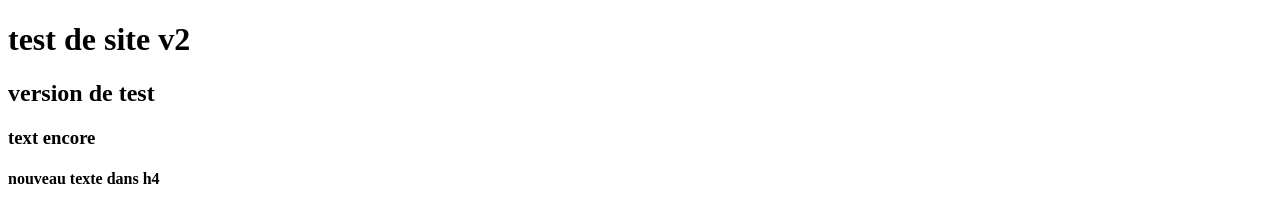
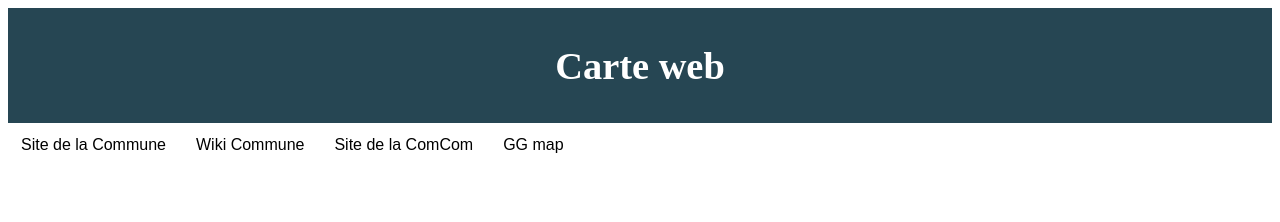
Before and after one commit to Toma-TL/Thomas-Lemoigne, a plain HTML site: page index.html in a window 1280 px wide. Drawn offline with Linux system fonts and the light colour scheme.

Commit message:
Modif tout le code

```diff
--- a/index.html
+++ b/index.html
@@ -4,11 +4,78 @@
     <meta charset="UTF-8">
     <meta name="viewport" content="width=device-width, initial-scale=1.0">
     <title>Document de Thomas</title>
+    <style>
+
+
+
+        .Titre {
+          font-size: 20px;
+          font: 1.2rem "Fira Sans", serif;
+          position: relative;
+          padding: 10px 30px 10px 30px;
+          background: #264653;
+          color: white;
+          text-align: center;
+        }
+
+
+        .bouton button{
+          display: block;
+          position: relative;
+          padding: 10px 10px 10px 10px;
+          background-color:white;
+          color: white;
+          text-align: center;
+          display: inline-block;
+          font-size: 16px;
+          transition-duration: 0.4s;
+          cursor: pointer;
+          border: solid;
+          border-color: white;
+          border-radius: 15px;
+          color: black;
+          text-align: center;
+        }
+
+        .bouton button:hover {
+          background-color: #264653;
+          color: #f4a261;
+        }
+
+          #map {
+          position: fixed;
+          width: 99%;
+          height: 400px;
+        }
+
+
+
+        .Titre_carto_1{
+          position: relative;
+          padding: 10px 30px 10px 30px;
+          font-size: 30px;
+          font: 1.2rem "Fira Sans", serif;
+          background: #D4D3DC;
+        }
+
+      </style>
 </head>
 <body>
-    <h1>test de site v2</h1>
-    <h2> version de test</h2>
-    <h3>text encore</h3>
-    <h4>nouveau texte dans h4</h4>
-</body>
+
+    <div class="Titre">
+      <h1>Carte web</h1>
+    </div>
+
+
+
+    <div class ="bouton">
+      <button class ="bouton1" onclick="window.location.href = 'https://carentanlesmarais.fr/';">
+          Site de la Commune</button>
+      <button class ="bouton2" onclick="window.location.href = 'https://fr.wikipedia.org/wiki/Carentan-les-Marais';">
+          Wiki Commune </button>
+      <button class ="bouton3" onclick="window.location.href = 'https://www.ccbdc.fr/';">
+          Site de la ComCom</button>
+	  <button class ="bouton4" onclick="window.location.href = 'https://www.google.fr/maps/@49.3056531,-1.2448831,3089m/data=!3m1!1e3?entry=ttu&g_ep=EgoyMDI0MTAwNS4yIKXMDSoASAFQAw%3D%3D;">
+          GG map</button>
+    </div>
 </html>
```
